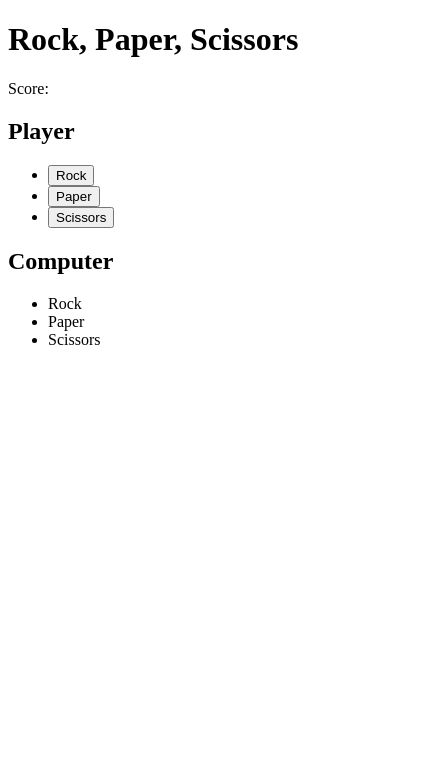
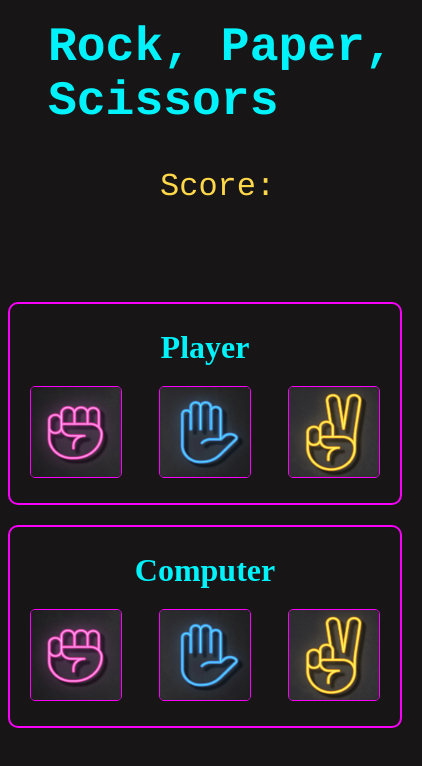
Before and after one commit to igaspa/odin-rock-paper-scissors, a plain HTML site: page index.html in a window 390 px wide. Shown: the whole page, 422 px wide, since content can reach past the window. Drawn offline with Linux system fonts and the light colour scheme.

Commit message:
Add Game Function, add CSS

```diff
--- a/css/index.css
+++ b/css/index.css
@@ -0,0 +1,145 @@
+* {
+    font-family: 'Copperplate', Courier, monospace;
+    color: #00F2FA;
+}
+
+body {
+    padding: 0;
+    margin: 0;
+    background-color: #181516;
+    display: grid;
+    justify-content: center;
+    align-content: center;
+    justify-items: center;
+    align-items: center;
+}
+
+.image {
+    height: 90px;
+    width: 90px;
+    border: 1px solid;
+    border-radius: 5px;
+    border-color: #FA00FA;
+}
+
+#playerChoice:hover {
+    border-color: #fa00fa62;
+}
+
+#computerPlayerContainer {
+    display: grid;
+    grid-template-columns: auto auto;
+    justify-items: center;
+    align-items: center;
+
+}
+
+div>h2 {
+    font-size: 2rem;
+    margin: 5px 20px 20px 20px;
+    font-family: 'Copperplate'
+}
+
+#playerContainer {
+    width: 300px;
+    display: grid;
+    grid-template-columns: auto auto auto;
+    justify-items: center;
+    justify-content: space-between;
+    padding: 20px;
+    border: 2px solid;
+    border-radius: 10px;
+    margin: 10px 20px 10px 40px;
+    border-color: #FA00FA;
+    width: 350px;
+}
+
+#computerContainer {
+    width: 300px;
+    display: grid;
+    grid-template-columns: auto auto auto;
+    justify-items: center;
+    justify-content: space-between;
+    padding: 20px;
+    border: 2px solid;
+    border-radius: 10px;
+    margin: 10px 20px 10px 40px;
+    border-color: #FA00FA;
+    width: 350px;
+}
+
+#containerTitle {
+    grid-column: 1/-1;
+}
+
+#roundScore {
+    display: grid;
+    grid-template-columns: repeat(2, 40px);
+    grid-template-rows: repeat(2, 0px);
+    padding: 30px;
+    justify-content: space-between;
+    padding: 20px 10px 30px 20px;
+    color: #FFD84A;
+    font-size: 2rem;
+
+}
+
+#computerScore {
+    padding-top: 20px;
+    color: #FFD84A;
+    margin: 20px 50px 10px 40px;
+    font-size: 1.5rem;
+}
+
+#playerScore {
+    padding-top: 20px;
+    margin: 20px 20px 40px 20px;
+    color: #FFD84A;
+    font-size: 1.5rem;
+}
+
+#roundResult {
+    padding: 20px;
+    color: #FFD84A;
+    font-size: 2rem;
+}
+
+h1 {
+    font-size: 3rem;
+}
+
+@media screen and (max-width: 460px) {
+    #computerPlayerContainer {
+        margin: 24px auto 24px auto;
+        display: grid;
+        grid-template-columns: auto;
+        grid-template-rows: auto auto;
+    }
+
+    h1 {
+        font-size: 3rem;
+        margin: 20px auto 20px 80px;
+    }
+
+    #roundResult {
+        margin: 20px 60px 10px 80px;
+    }
+}
+
+@media screen and (max-width: 768px) {
+    #computerPlayerContainer {
+        margin: 24px auto 24px auto;
+        display: grid;
+        grid-template-columns: auto;
+        grid-template-rows: auto auto;
+    }
+
+    h1 {
+        font-size: 3rem;
+        margin: 20px auto 20px 80px;
+    }
+
+    #roundResult {
+        margin: 20px 60px 10px 80px;
+    }
+}
--- a/index.html
+++ b/index.html
@@ -2,7 +2,7 @@
 <html>
 
 <head>
-    <meta charset="UTF-8">
+    <meta charset="UTF-8" name="viewport" content="width=device-width, initial-scale=1.0">
     <title>Rock, Paper, Scissors</title>
 
     <link rel="stylesheet" href="./css/index.css">
@@ -10,27 +10,30 @@
 </head>
 
 <body>
-    <h1>Rock, Paper, Scissors</h1>
-    <div id="roundScore">Score: <p id="playerScore"></p>
-        <p id="computerScore"></p>
+    <h1 id="gameTitle">Rock, Paper, Scissors</h1>
+    <div id="resultContainer">
+        <div id="roundScore">Score:
+            <p id="computerScore"></p>
+            <p id="playerScore"></p>
+
+        </div>
     </div>
     <p id="roundResult"></p>
-    <div>
-        <h2>Player</h2>
-        <ul>
-            <li><button id="playerRock" value="rock">Rock</button></li>
-            <li><button id="playerPaper" value="paper">Paper</button></li>
-            <li><button id="playerScissors" value="scissors">Scissors</button></li>
-        </ul>
-    </div>
-
-    <div>
-        <h2>Computer</h2>
-        <ul>
-            <li>Rock</li>
-            <li>Paper</li>
-            <li>Scissors</li>
-        </ul>
+    <div id="computerPlayerContainer">
+        <div id="playerContainer">
+            <h2 id="containerTitle">Player</h2>
+            <div id="playerRock"><input class="image" id="playerChoice" type="image" src="./images/rock.png" value="rock"></div>
+            <div id="playerPaper"><input class="image" id="playerChoice" type="image" src="./images/paper.png" value="paper"></div>
+            <div id="playerScissors"><input class="image" id="playerChoice"type="image" src="./images/scissors.png" value="scissors">
+            </div>
+        </div>
+        <div id="computerContainer">
+            <h2 id="containerTitle">Computer</h2>
+            <div id="computerRock"><input class="image" type="image" src="./images/rock.png" value="rock"></div>
+            <div id="computerPaper"><input class="image" type="image" src="./images/paper.png" value="paper"></div>
+            <div id="computerScissors"><input class="image" type="image" src="./images/scissors.png" value="scissors">
+            </div>
+        </div>
     </div>
     <script src="./javascript/index.js"></script>
 </body>
--- a/javascript/index.js
+++ b/javascript/index.js
@@ -9,7 +9,6 @@ document.getElementById('playerScissors').addEventListener('click', setPlayerSel
 
 function playRound(playerSelection, computerSelection) {
     let result = '';
-
     //If computer Choice equals Player Choice
     if (computerSelection === playerSelection)
         result = 'It is a tie';
@@ -44,6 +43,7 @@ function playRound(playerSelection, computerSelection) {
         else if (computerSelection === 'scissors') {
             computerScore++;
             result = 'Computer wins, Scissors beats Paper';
+
         }
     }
     document.getElementById('roundResult').innerHTML = result;
@@ -61,22 +61,25 @@ function getComputerChoice() {
     else
         return 'paper';
 }
-//Play round until Computer or Player reach 5 points
-// function game(playerSelection, computerSelection) {
-//     let scores = playRound(playerSelection, computerSelection);
-//     if (playerScore === NUM_OF_ROUNDS)
-//         return 'Congratulations, you won';
-//     else
-//         return 'You lost, Computer won';
-// }
-// function gameOver() {
-//     return playerScore === 5 || computerScore === 5
-// }
+
+//Function that gets player and computer choices and plays game until one reaches 5
 function setPlayerSelection(event) {
-    const playerSelection = event.target.value;
+    let playerSelection = event.target.value;
     let computerSelection = getComputerChoice();
-    playRound(playerSelection, computerSelection);
-    //gameOver();
+    function game() {
+        let p1Score = 0;
+        let p2Score = 0;
+        [p1Score, p2Score] = playRound(playerSelection, computerSelection)
+        if (p1Score === 5 || p2Score === 5) {
+            document.getElementById('playerRock').removeEventListener('click', setPlayerSelection)
+            document.getElementById('playerPaper').removeEventListener('click', setPlayerSelection)
+            document.getElementById('playerScissors').removeEventListener('click', setPlayerSelection)
 
-    //console.log(playRound(playerSelection, computerSelection));
+            if (p1Score == 5)
+                document.getElementById('roundResult').innerHTML = 'Congratulations, you won';
+            else
+                document.getElementById('roundResult').innerHTML = 'You lost, try again';
+        }
+    }
+    game();
 }
```
Also changed, not shown: images/paper-.png (added), images/paper.png (added), images/rock.png (added), images/scissors.png (added), 1 other file.
